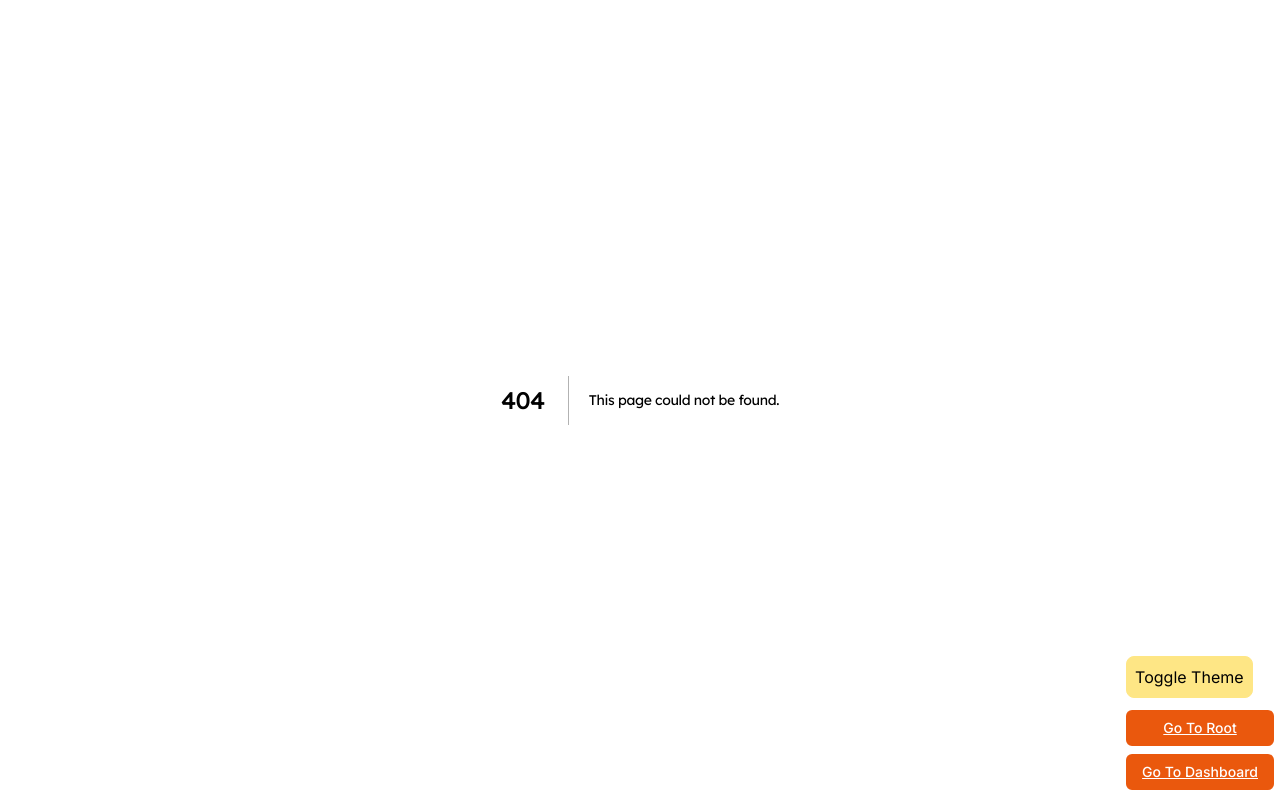
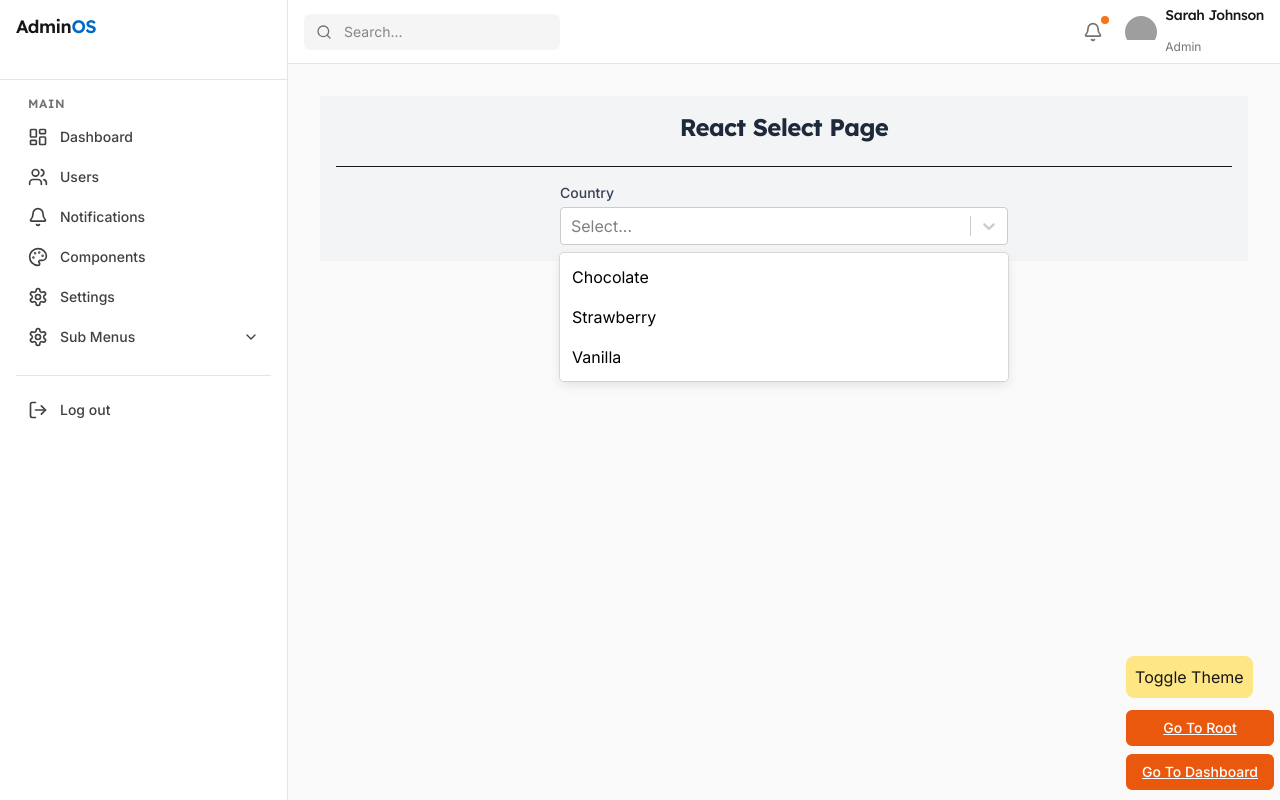
Before and after one commit to ayushp454/next-js-admin-template, a Next.js app: page /dashboard/react-select in a window 1280 px wide. Before the commit this address had no page. Built offline with nearby package versions, Linux system fonts and the light colour scheme; grey boxes are pictures that could not be loaded.

Commit message:
Add react select dropdown example

```diff
--- a/package.json
+++ b/package.json
@@ -12,7 +12,8 @@
     "lucide-react": "^0.511.0",
     "next": "15.3.2",
     "react": "^19.0.0",
-    "react-dom": "^19.0.0"
+    "react-dom": "^19.0.0",
+    "react-select": "^5.10.1"
   },
   "devDependencies": {
     "@eslint/eslintrc": "^3",
--- a/src/app/dashboard/layout.tsx
+++ b/src/app/dashboard/layout.tsx
@@ -6,7 +6,8 @@ import {
   Users, Settings, Bell,
   LayoutDashboard, LogOut, Palette,
   Menu, Search, X,
-  Table
+  Table,
+  ChevronDown
 } from 'lucide-react'
 import { SidebarItem } from '@/components/SidebarItem'
 
@@ -58,12 +59,12 @@ export default function DashboardLayout({ children }: { children: React.ReactNod
             title="Table Components"
             isActive={pathname === '/dashboard/table'}
           />
-          {/* <SidebarItem
-            href="/dashboard/menu2"
-            icon={<Settings className="h-5 w-5" />}
-            title="Settings"
-            isActive={pathname === '/dashboard/menu2'}
-          /> */}
+          <SidebarItem
+            href="/dashboard/react-select"
+            icon={<ChevronDown className="h-5 w-5" />}
+            title="React Select Components"
+            isActive={pathname === '/dashboard/react-select'}
+          />
         </SidebarItem>
       </div>
       <div className="pt-4 border-t border-neutral-200 dark:border-neutral-800">
--- /dev/null
+++ b/src/app/dashboard/react-select/page.tsx
@@ -0,0 +1,55 @@
+'use client'
+import React, { useState } from 'react'
+import Select, { StylesConfig } from 'react-select';
+
+
+const ReactSelectPage = () => {
+  const [selectedOption, setSelectedOption] = useState<{ value: string; label: string } | null>(null);
+  const options = [
+    { value: 'chocolate', label: 'Chocolate' },
+    { value: 'strawberry', label: 'Strawberry' },
+    { value: 'vanilla', label: 'Vanilla' },
+  ];
+
+  const customStyles: StylesConfig = {
+    option: (style, props) => {
+      console.log(style, "<--- Style");
+      console.log(props, "<--- Props");
+      return {
+        ...style,
+        color: props.isSelected ? '#fff' : '#000',
+        borderRadius: '5px',
+        backgroundColor: props.isSelected ? 'var(--react-select-selected)' : props.isFocused ? 'var(--react-select-hover)' : '#fff',
+      };
+    }
+  }
+  return (
+    <div className='relative p-4 bg-gray-100'>
+      <h1 className='text-center text-2xl font-bold text-gray-800'>React Select Page</h1>
+      <hr className='dark:text-white my-4'/>
+      <div className='relative max-w-md mx-auto'>
+        <label
+          htmlFor={'temp_id'}
+          className="block text-sm font-medium text-gray-700 dark:text-gray-200 mb-1"
+        >
+          Country
+        </label>
+        <Select
+          inputId="temp_id"
+          options={options}
+          // classNames={customClassNames}
+          styles={customStyles}
+          isClearable={true}
+          isSearchable={true}
+          value={selectedOption}
+          onChange={(newValue) => setSelectedOption(newValue as { value: string; label: string } | null)}
+          // classNamePrefix="custom_Select"
+          menuIsOpen={true}
+          // isMulti={true}
+        />
+      </div>
+    </div>
+  )
+}
+
+export default ReactSelectPage
--- a/src/app/globals.css
+++ b/src/app/globals.css
@@ -12,6 +12,8 @@
 @theme {
 
   --color-background: oklch(98.5% 0.015 240);
+  --react-select-selected: oklch(66.73% 0.124 232.92);
+  --react-select-hover: oklch(93.74% 0.059 213.83);
 
   /* primary */
   --color-primary-50: oklch(98.5% 0.015 240);
@@ -247,6 +249,9 @@
   /* Dark theme variable updates */
   .dark {
     --color-background: oklch(15% 0.05 240);
+    /* Use the appropiate color for react-select black theme. */
+    --react-select-selected: oklch(15% 0.05 240);
+    --react-select-hover: oklch(63.94% 0.218 142.50);
 
     --color-primary-500: oklch(63.94% 0.218 142.50);
   }
```
Also changed, not shown: 1 other file (tests, documents, lock files or other folders).
